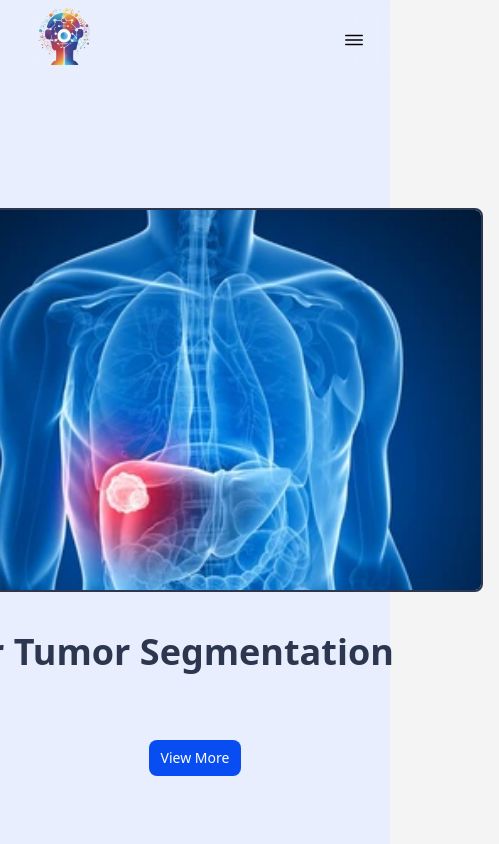
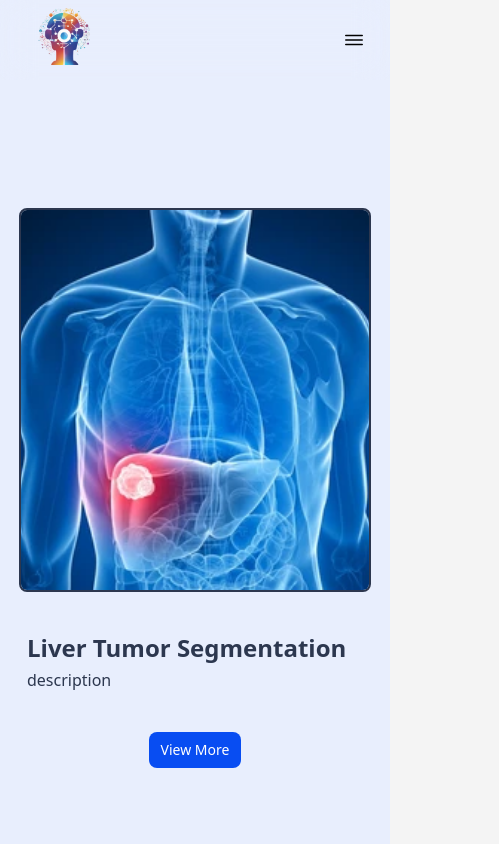
Before and after one commit to Avinash01110/et4h, a React (Create React App) app: page /projects in a window 390 px wide. Shown: the top 844 px of the page, 499 px wide, since content can reach past the window. Built offline with nearby package versions, Linux system fonts and the light colour scheme; a web font is replaced by a local one; what @pyncz/tailwind-mask-image, tailwind-gradient-mask-image would draw is missing.

Commit message:
refactor: Update Projects component layout and styles

```diff
--- a/src/components/Projects.js
+++ b/src/components/Projects.js
@@ -167,7 +167,7 @@ export default function Projects() {
                   >
                     <div className="flex sm:flex lg:hidden h-96 w-auto">
                       <div
-                        className="w-[38rem] h-96 px-4"
+                        className="w-96 xs:w-[30rem] sm:w-[38rem] h-96 sm:h-96  px-4 sm:px-4"
                       >
                         <img
                           className="h-full w-full object-cover rounded-lg block border-2 border-grey"
@@ -176,11 +176,11 @@ export default function Projects() {
                         />
                       </div>
                     </div>
-                    <div className="flex flex-col w-full sm:w-full lg:w-auto px-6 sm:px-6 lg:px-0 gap-y-1">
+                    <div className="flex flex-wrap flex-col w-full sm:w-full lg:w-auto px-6 sm:px-6 lg:px-0 gap-y-1">
                       {/* <span className="text-2xl text-grey font-semibold font-sans">
                         {project.index}
                       </span> */}
-                      <h3 className="text-4xl text-grey font-bold font-sans">
+                      <h3 className="text-2xl sm:text-4xl text-grey font-bold font-sans">
                         {project.title}
                       </h3>
                       <span className="text-base text-grey font-sans">
--- a/tailwind.config.js
+++ b/tailwind.config.js
@@ -16,6 +16,9 @@ module.exports = {
         darkblue: "#002577",
         rosepink: "#FF204E",
         mustardyellow: "#FFC94A",
+      },
+      screens: {
+        'xs': '480px',
       },
       animation: {
         marquee: "marquee 25s linear infinite",
```
